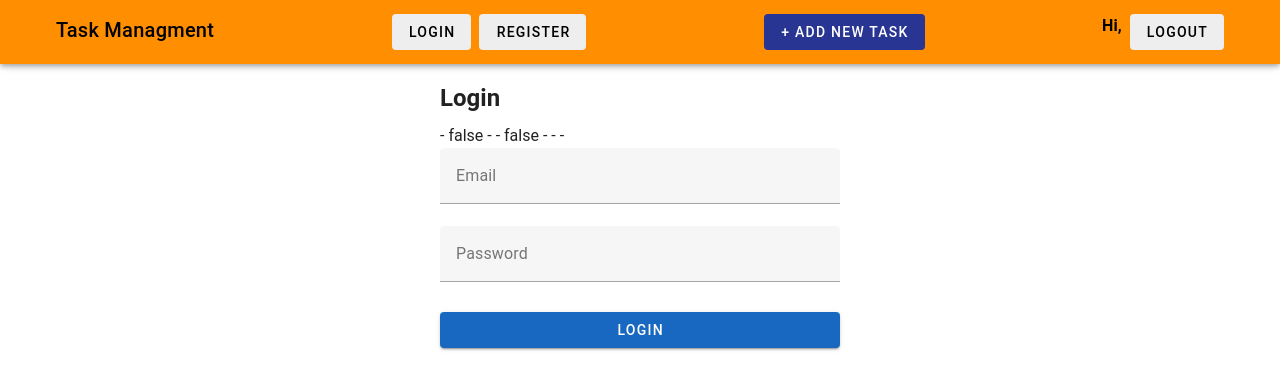
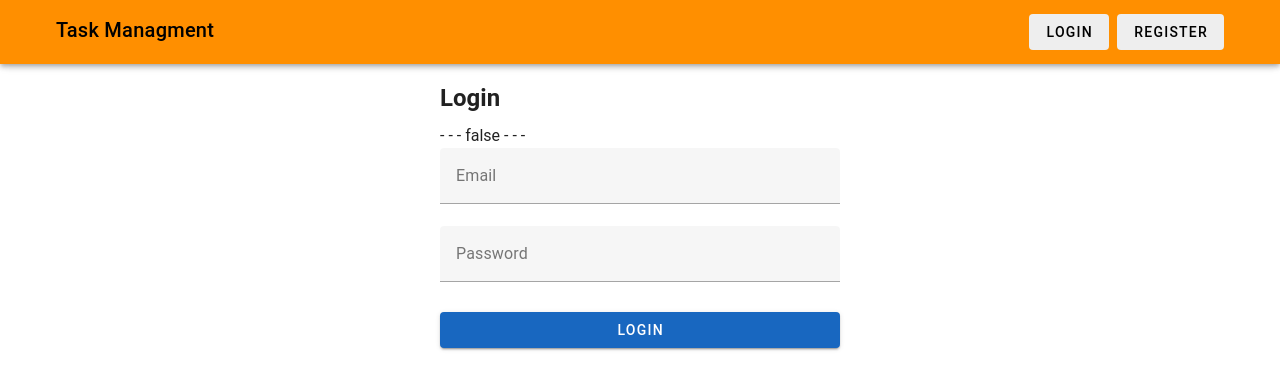
Before and after one commit to victorvzn/bootcamp-especialista-vue3, a Vue app: page /login in a window 1280 px wide. Shown: the top 390 px of the page. Built offline with nearby package versions, Linux system fonts and the light colour scheme.

Commit message:
añadiendo el getter isLoggedIn para verificar si el usuario es autenticado

```diff
--- a/src/App.vue
+++ b/src/App.vue
@@ -26,28 +26,44 @@ const handleLogout = () => {
       <v-container class="d-flex justify-space-between">
         <h1 class="text-h6">Task Managment</h1>
 
-        <div class="d-flex" style="gap: .5rem;">
-          <RouterLink :to="{ name: 'login' }">
+        <div
+          class="d-flex"
+          style="gap: .5rem;"
+          v-if="!useAuth.isLoggedIn"
+        >
+          <RouterLink
+            :to="{ name: 'login' }"
+            v-if="!useAuth.isLoggedIn"
+          >
             <VBtn variant="flat" color="grey-lighten-3">Login</VBtn>
           </RouterLink>
-          <RouterLink :to="{ name: 'register' }">
+          <RouterLink
+            :to="{ name: 'register' }"
+            v-if="!useAuth.isLoggedIn"
+          >
             <VBtn variant="flat" color="grey-lighten-3">Register</VBtn>
           </RouterLink>
         </div>
 
-        <div class="d-flex" style="gap: .5rem;">
+        <div
+          class="d-flex align-center"
+          style="gap: .5rem;"
+          v-if="useAuth.isLoggedIn"
+        >
           <v-btn
             variant="flat"
             color="indigo-darken-3"
-            @click="handleAddNewTask">+ Add New Task</v-btn>
-        </div>
-
-        <div class="d-flex" style="gap: .5rem;">
-          <strong>Hi, {{ useAuth?.user?.email }}</strong>
+            @click="handleAddNewTask"
+            v-if="useAuth.isLoggedIn"
+          >
+            + Add New Task
+          </v-btn>
+          <strong v-if="useAuth.isLoggedIn">Hi, {{ useAuth?.user?.email }}</strong>
           <VBtn
             variant="flat"
             color="grey-lighten-3"
             @click="handleLogout"
+            v-if="useAuth.isLoggedIn"
           >
             Logout
           </VBtn>
--- a/src/stores/auth.js
+++ b/src/stores/auth.js
@@ -12,7 +12,6 @@ export const useAuthStore = defineStore({
   id: 'auth',
   state: () =>({
     user: null,
-    isAuth: false,
     loading: false
   }),
   getters: {
@@ -22,8 +21,8 @@ export const useAuthStore = defineStore({
     getUser(state) {
       return state.user
     },
-    getIsAuth(state) {
-      return state.isAuth
+    isLoggedIn(state) {
+      return Boolean(state.user)
     }
   },
   actions: {
```
